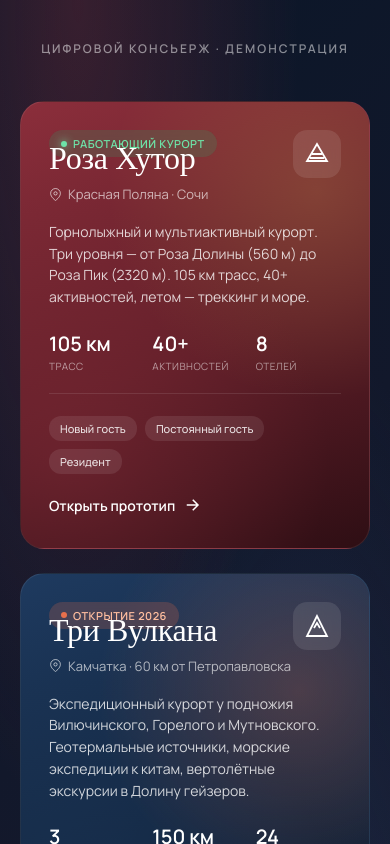
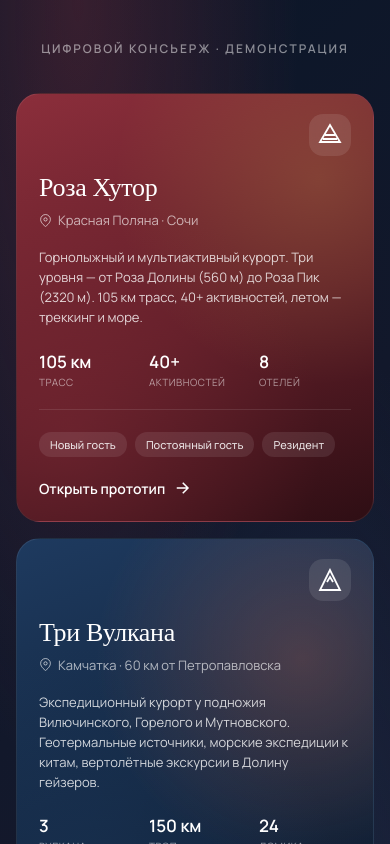
Before and after one commit to elel85223/Rosakhutor-concierge, a plain HTML site: page index.html in a window 390 px wide. Drawn offline with nearby package versions, Linux system fonts and the light colour scheme.

Commit message:
Update index.html

```diff
--- a/index.html
+++ b/index.html
@@ -12,7 +12,7 @@
 body{font-family:'Manrope',sans-serif;background:#0F1A2E;color:#fff;min-height:100vh}
 
 /* Landing */
-.landing{min-height:100vh;display:flex;flex-direction:column;align-items:center;justify-content:center;padding:40px 20px;background:
+.landing{min-height:100vh;display:flex;flex-direction:column;align-items:center;justify-content:flex-start;padding:60px 20px 40px;background:
   radial-gradient(ellipse at 20% 0%,rgba(139,46,59,.35),transparent 50%),
   radial-gradient(ellipse at 80% 100%,rgba(30,58,95,.45),transparent 50%),
   linear-gradient(135deg,#0A1628 0%,#1A1A2E 100%)}
@@ -24,7 +24,6 @@
 .landing-sub{font-size:17px;line-height:1.55;color:rgba(255,255,255,.7);max-width:580px;margin:0 auto}
 
 .resorts{display:grid;grid-template-columns:1fr 1fr;gap:24px;width:100%;max-width:960px}
-@media (max-width:720px){.resorts{grid-template-columns:1fr}.landing-title{font-size:34px}}
 
 .resort{cursor:pointer;border-radius:24px;overflow:hidden;position:relative;min-height:440px;display:flex;flex-direction:column;justify-content:flex-end;padding:32px 28px;transition:transform .35s cubic-bezier(.2,.8,.2,1),box-shadow .35s;border:1px solid rgba(255,255,255,.08)}
 .resort:hover{transform:translateY(-6px);box-shadow:0 24px 48px rgba(0,0,0,.45)}
@@ -39,7 +38,7 @@
   radial-gradient(circle at 80% 25%,rgba(232,112,76,.25),transparent 45%),
   radial-gradient(circle at 20% 75%,rgba(30,58,95,.5),transparent 55%);pointer-events:none}
 
-.resort-top{position:absolute;top:28px;left:28px;right:28px;display:flex;justify-content:space-between;align-items:flex-start}
+.resort-top{position:absolute;top:28px;left:28px;right:28px;display:flex;justify-content:flex-end;align-items:flex-start}
 .resort-badge{display:inline-flex;align-items:center;gap:6px;padding:6px 12px;border-radius:20px;background:rgba(255,255,255,.14);backdrop-filter:blur(8px);font-size:11px;font-weight:600;letter-spacing:.5px;text-transform:uppercase;color:rgba(255,255,255,.85)}
 .resort-badge.live{background:rgba(46,158,107,.22);color:#6EE3A8}
 .resort-badge.live::before{content:'';width:6px;height:6px;border-radius:50%;background:#6EE3A8;box-shadow:0 0 8px #6EE3A8}
@@ -78,6 +77,20 @@
 
 .landing-footer{margin-top:40px;text-align:center;font-size:12px;color:rgba(255,255,255,.4);max-width:560px}
 .landing-footer a{color:rgba(255,255,255,.6)}
+
+@media (max-width:720px){
+  .landing{padding:40px 16px 32px;justify-content:flex-start}
+  .landing-header{margin-bottom:20px}
+  .resorts{grid-template-columns:1fr;gap:16px}
+  .resort{min-height:0;padding:74px 22px 22px;justify-content:flex-start}
+  .resort-top{top:20px;left:22px;right:22px}
+  .resort-title{font-size:26px}
+  .resort-desc{font-size:13px}
+  .resort-stat-val{font-size:17px}
+  .resort-mode-icon{width:42px;height:42px}
+  .landing-title{font-size:34px}
+  .landing-footer{margin-top:24px}
+}
 </style>
 </head>
 <body>
@@ -92,7 +105,6 @@
 
     <div class="resort rh" onclick="openResort('rh')">
       <div class="resort-top">
-        <div class="resort-badge live">Работающий курорт</div>
         <div class="resort-mode-icon">
           <svg viewBox="0 0 24 24" fill="none" stroke="#fff" stroke-width="1.8" width="24" height="24"><path d="M12 2L2 19h20L12 2z"/><path d="M7 12h10M5 16h14"/></svg>
         </div>
@@ -122,7 +134,6 @@
 
     <div class="resort tv" onclick="openResort('tv')">
       <div class="resort-top">
-        <div class="resort-badge soon">Открытие 2026</div>
         <div class="resort-mode-icon">
           <svg viewBox="0 0 24 24" fill="none" stroke="#fff" stroke-width="1.8" width="24" height="24"><path d="M12 2L2 22h20L12 2z"/><path d="M9 14l3-5 3 5"/></svg>
         </div>
```
